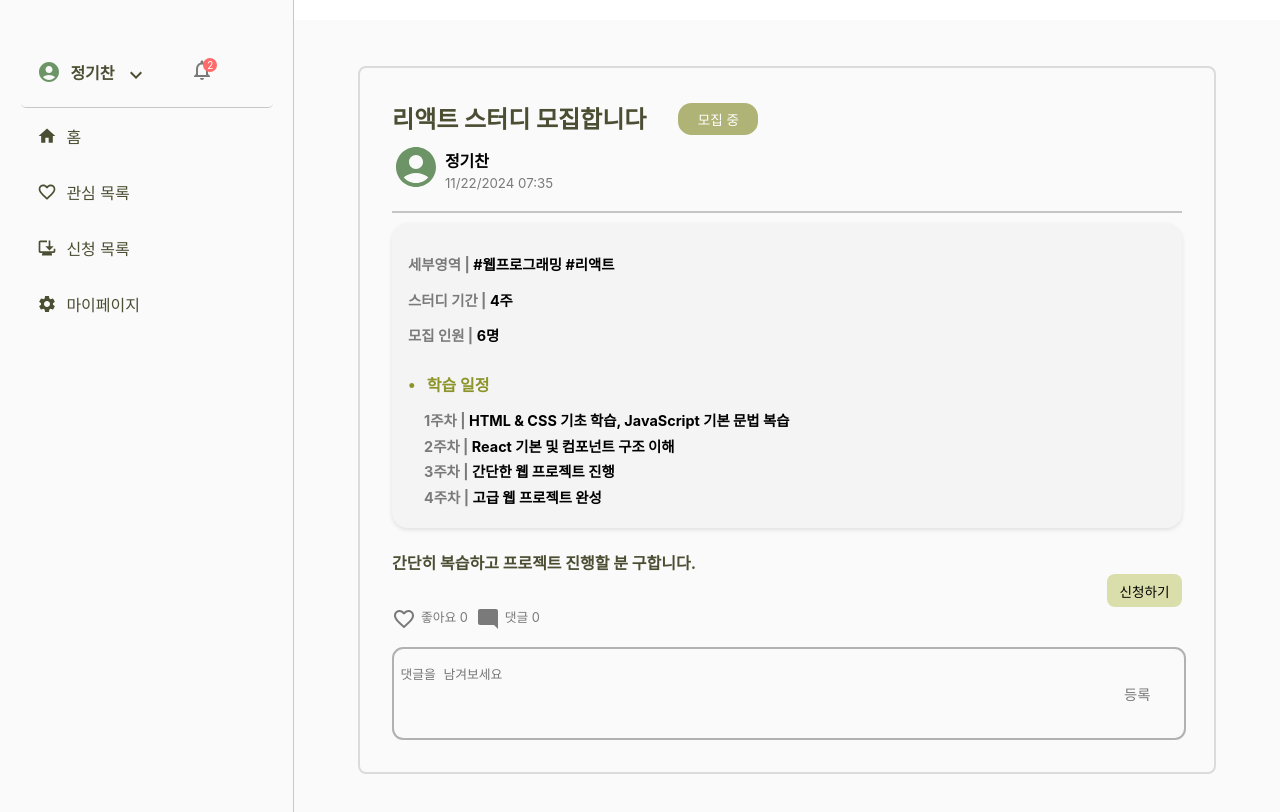
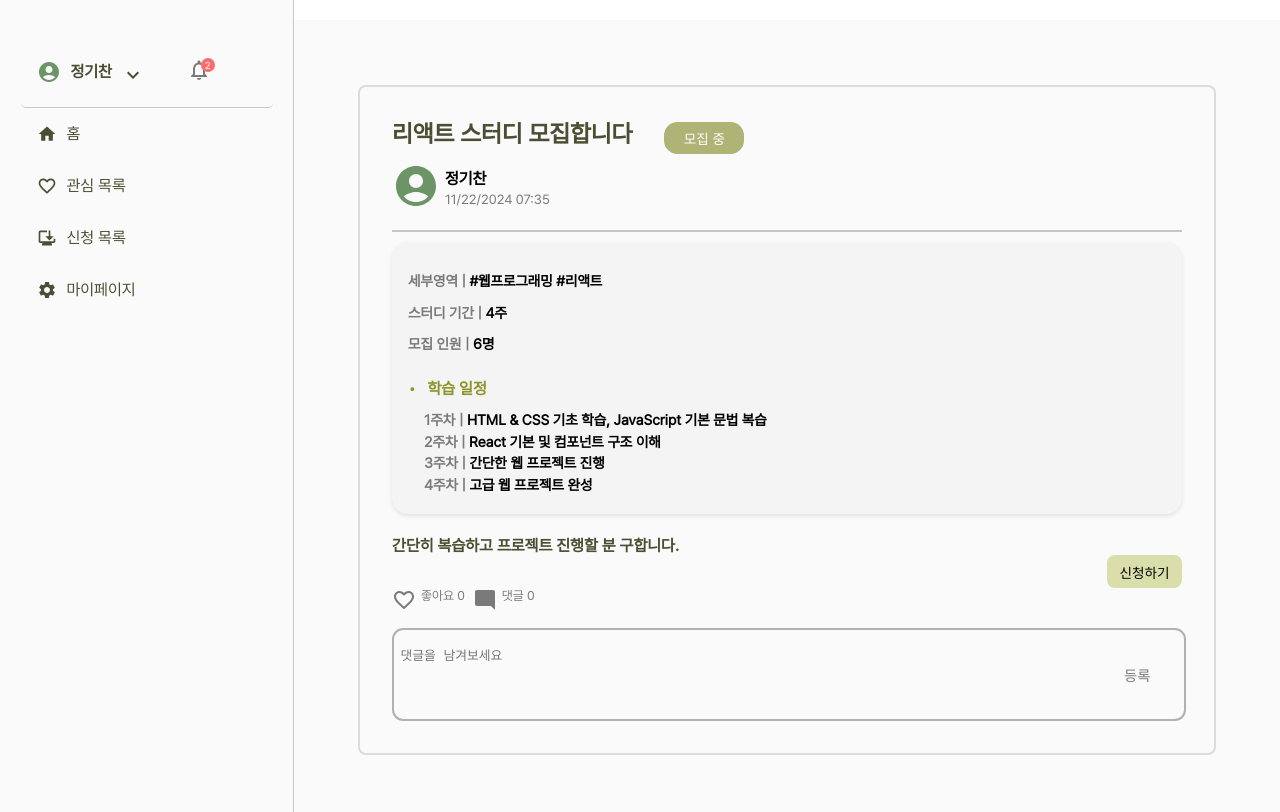
Before and after one commit to bmbx08/Jieum, a React (Create React App) app: page / in a window 1280 px wide. Shown: the top 812 px of the page. Built offline with nearby package versions, Linux system fonts and the light colour scheme.

Commit message:
added font

```diff
--- a/src/App.css
+++ b/src/App.css
@@ -0,0 +1,27 @@
+@font-face{
+    font-family: 'Pretendard-Regular';
+    font-style: 'normal';
+    src: url('./fonts/Pretendard-Regular.otf');
+}
+
+@font-face{
+    font-family: 'Pretendard-Bold';
+    font-style: 'normal';
+    src: url('./fonts/Pretendard-Bold.otf');
+}
+
+.font-regular{
+    font-family: 'Pretendard-Regular';
+}
+
+.font-bold{
+    font-family: 'Pretendard-Bold';
+}
+
+.text-color{
+    color:#191919;
+}
+
+.sub-text{
+    color: #7A7A7A;
+}
--- a/src/pages/StudyRecruitPage/StudyRecruitPage.style.css
+++ b/src/pages/StudyRecruitPage/StudyRecruitPage.style.css
@@ -1,4 +1,6 @@
 .app-container {
+  font-family: "Pretendard-Regular";
+  /* font-family: "Pretendard-Bold"; */
   display: flex;
   flex-direction: row;
   height: 100vh;
```
Also changed, not shown: src/fonts/Pretendard-Bold.otf (added), src/fonts/Pretendard-Regular.otf (added).
